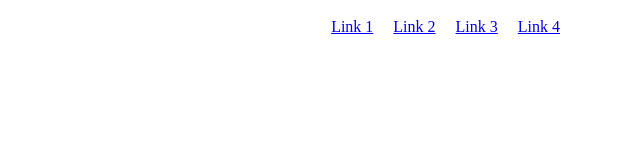
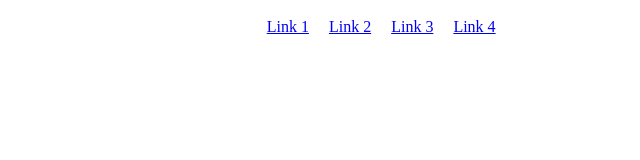
Before and after one commit to demetriokened/embrapa, a plain HTML site: page modelo-topbar.html in a window 1280 px wide. Shown: the whole page, without its empty margins (640-1280 px from the left). Drawn offline with Linux system fonts and the light colour scheme.

Commit message:
Update modelo-topbar.html

```diff
--- a/modelo-topbar.html
+++ b/modelo-topbar.html
@@ -8,7 +8,7 @@
         width: 100%;
       }
       .redes {
-        width: 1140px;
+        width: 80%;
         margin: 0 auto;
         display: flex;
         justify-content: flex-end;
```
